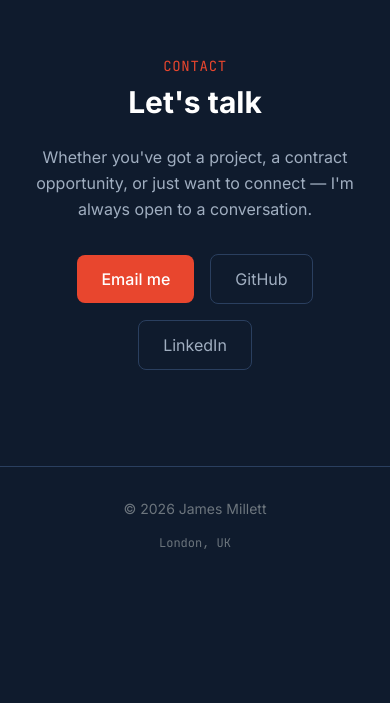
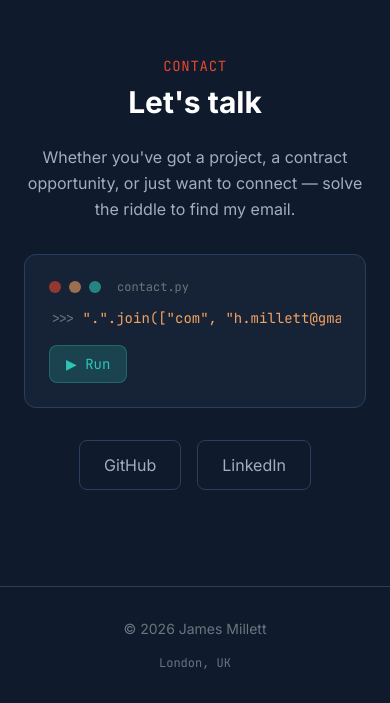
Before and after one commit to JamesMildog/jamesmillett.com, a React (Vite) app: page / in a window 390 px wide. Shown: the part 8707-9410 px from the top of the page. Before the commit the page ends 9290 px from the top, so only its background shows below. Built offline with nearby package versions, Linux system fonts and the light colour scheme.

Commit message:
Add Python riddle to reveal email in contact section

```diff
--- a/src/App.tsx
+++ b/src/App.tsx
@@ -1,3 +1,4 @@
+import { useState } from 'react'
 import './App.css'
 
 const NAV_LINKS = [
@@ -107,6 +108,83 @@ const EDUCATION = [
     detail: 'Biology A*, Chemistry A, Maths A. AS-Levels: Maths A, Physics A.',
   },
 ]
+
+function ContactSection() {
+  const [revealed, setRevealed] = useState(false)
+  const [answer, setAnswer] = useState('')
+  const correct = 'james.h.millett@gmail.com'
+  const riddle = `".".join(["com", "h.millett@gmail", "james"][::-1])`
+
+  const handleRun = () => {
+    setAnswer(correct)
+    setRevealed(true)
+  }
+
+  return (
+    <section id="contact" className="py-24 px-6">
+      <div className="max-w-2xl mx-auto text-center">
+        <h2 className="text-sm font-mono text-accent tracking-wider uppercase mb-2">Contact</h2>
+        <h3 className="text-3xl sm:text-4xl font-bold mb-6">Let's talk</h3>
+        <p className="text-text-light leading-relaxed mb-8">
+          Whether you've got a project, a contract opportunity, or just want to connect — solve the riddle to find my email.
+        </p>
+
+        {/* Python riddle */}
+        <div className="bg-navy-light border border-border rounded-xl p-6 text-left mb-6 max-w-lg mx-auto">
+          <div className="flex items-center gap-2 mb-3">
+            <div className="w-3 h-3 rounded-full bg-accent/60" />
+            <div className="w-3 h-3 rounded-full bg-gold/60" />
+            <div className="w-3 h-3 rounded-full bg-teal/60" />
+            <span className="text-text-mid text-xs font-mono ml-2">contact.py</span>
+          </div>
+          <pre className="font-mono text-sm leading-relaxed overflow-x-auto">
+            <span className="text-text-mid">{'>>>'}</span>{' '}
+            <span className="text-gold">{riddle}</span>
+          </pre>
+          {revealed ? (
+            <div className="mt-3">
+              <pre className="font-mono text-sm">
+                <span className="text-teal">'{answer}'</span>
+              </pre>
+              <a
+                href={`mailto:${correct}`}
+                className="inline-block mt-4 px-6 py-3 bg-accent text-white font-medium rounded-lg hover:bg-accent/90 transition-all hover:scale-105 text-sm"
+              >
+                Send me an email
+              </a>
+            </div>
+          ) : (
+            <button
+              onClick={handleRun}
+              className="mt-4 px-4 py-2 bg-teal/20 text-teal border border-teal/30 rounded-lg font-mono text-sm hover:bg-teal/30 transition-all cursor-pointer"
+            >
+              &#9654; Run
+            </button>
+          )}
+        </div>
+
+        <div className="flex flex-wrap items-center justify-center gap-4 mt-8">
+          <a
+            href="https://github.com/JamesMildog"
+            target="_blank"
+            rel="noopener noreferrer"
+            className="px-6 py-3 border border-border text-text-light rounded-lg hover:border-text-light hover:text-white transition-all"
+          >
+            GitHub
+          </a>
+          <a
+            href="https://www.linkedin.com/in/jhmillett/"
+            target="_blank"
+            rel="noopener noreferrer"
+            className="px-6 py-3 border border-border text-text-light rounded-lg hover:border-text-light hover:text-white transition-all"
+          >
+            LinkedIn
+          </a>
+        </div>
+      </div>
+    </section>
+  )
+}
 
 function App() {
   return (
@@ -382,39 +460,7 @@ function App() {
       </section>
 
       {/* Contact */}
-      <section id="contact" className="py-24 px-6">
-        <div className="max-w-2xl mx-auto text-center">
-          <h2 className="text-sm font-mono text-accent tracking-wider uppercase mb-2">Contact</h2>
-          <h3 className="text-3xl sm:text-4xl font-bold mb-6">Let's talk</h3>
-          <p className="text-text-light leading-relaxed mb-8">
-            Whether you've got a project, a contract opportunity, or just want to connect — I'm always open to a conversation.
-          </p>
-          <div className="flex flex-wrap items-center justify-center gap-4">
-            <a
-              href="mailto:james.h.millett@gmail.com"
-              className="px-6 py-3 bg-accent text-white font-medium rounded-lg hover:bg-accent/90 transition-all hover:scale-105"
-            >
-              Email me
-            </a>
-            <a
-              href="https://github.com/JamesMildog"
-              target="_blank"
-              rel="noopener noreferrer"
-              className="px-6 py-3 border border-border text-text-light rounded-lg hover:border-text-light hover:text-white transition-all"
-            >
-              GitHub
-            </a>
-            <a
-              href="https://www.linkedin.com/in/jhmillett/"
-              target="_blank"
-              rel="noopener noreferrer"
-              className="px-6 py-3 border border-border text-text-light rounded-lg hover:border-text-light hover:text-white transition-all"
-            >
-              LinkedIn
-            </a>
-          </div>
-        </div>
-      </section>
+      <ContactSection />
 
       {/* Footer */}
       <footer className="py-8 px-6 border-t border-border">
```
